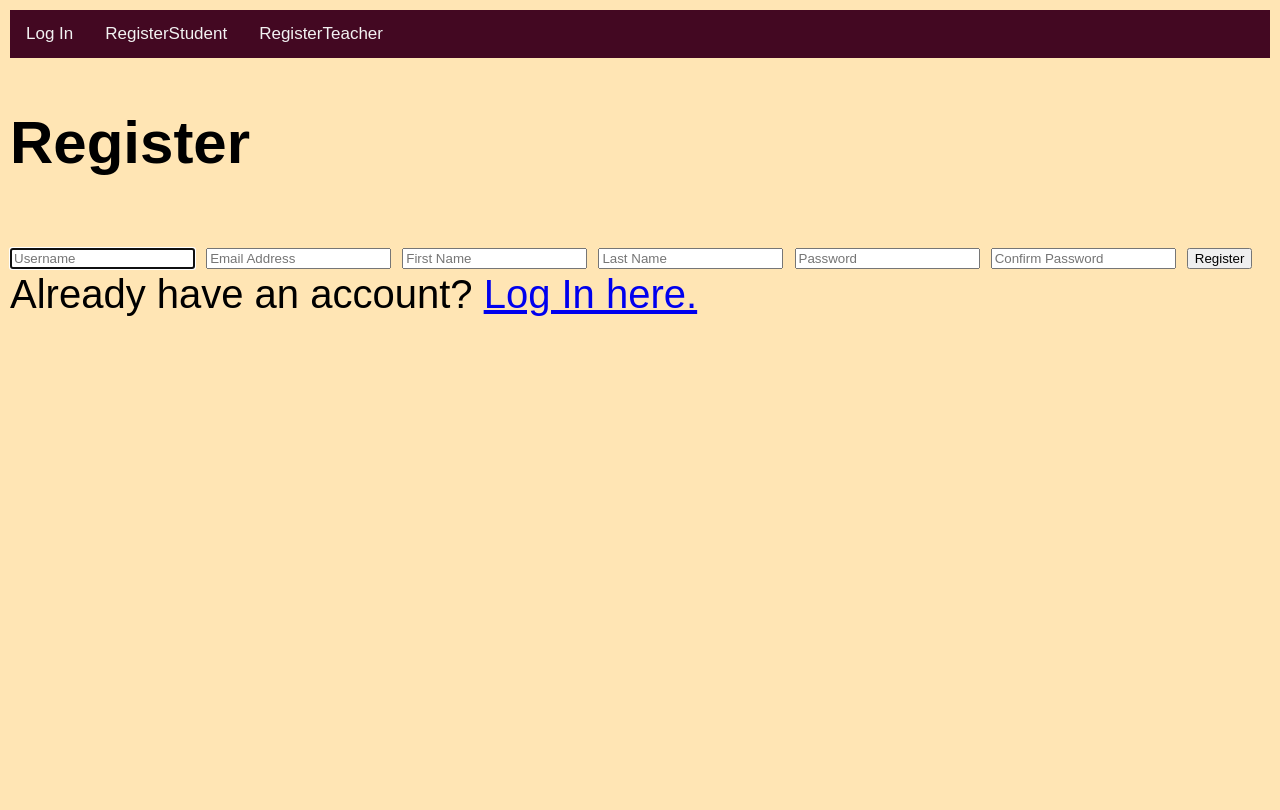
After one commit to kershik/CS50Web-Capstone, a Django app: page /register/1 in a window 1280 px wide. The commit adds this page. Run offline with Django 4.2, Linux system fonts and the light colour scheme; some web fonts are replaced.

Commit message:
first variant of register forms

```diff
--- a/fproject/fproject/settings.py
+++ b/fproject/fproject/settings.py
@@ -83,6 +83,7 @@ DATABASES = {
 
 AUTH_USER_MODEL = "lms.CustomUser"
 
+
 # Password validation
 # https://docs.djangoproject.com/en/4.1/ref/settings/#auth-password-validators
 
--- a/fproject/lms/templates/lms/layout.html
+++ b/fproject/lms/templates/lms/layout.html
@@ -16,6 +16,8 @@
                     <a href="{% url 'logout' %}">Log Out</a>
             {% else %}
                     <a href="{% url 'login' %}">Log In</a>
+                    <a href="{% url 'register' 'STUDENT' %}">RegisterStudent</a>
+                    <a href="{% url 'register' 'TEACHER' %}">RegisterTeacher</a>
             {% endif %}
         </div>
 
--- /dev/null
+++ b/fproject/lms/templates/lms/register.html
@@ -0,0 +1,24 @@
+{% extends "lms/layout.html" %}
+
+{% block body %}
+
+    <h2>Register</h2>
+
+    {% if message %}
+        <div>{{ message }}</div>
+    {% endif %}
+
+    <form action="{% url 'register' type %}" method="post">
+        {% csrf_token %}
+            <input autofocus type="text" name="username" placeholder="Username">
+            <input type="email" name="email" placeholder="Email Address">
+            <input type="text" name="first_name" placeholder="First Name">
+            <input type="text" name="last_name" placeholder="Last Name">
+            <input type="password" name="password" placeholder="Password">
+            <input type="password" name="confirmation" placeholder="Confirm Password">
+            <input type="submit" value="Register">
+    </form>
+
+    Already have an account? <a href="{% url 'login' %}">Log In here.</a>
+
+{% endblock %}
--- a/fproject/lms/urls.py
+++ b/fproject/lms/urls.py
@@ -5,5 +5,6 @@ from . import views
 urlpatterns = [
     path('', views.index, name="index"),
     path("login", views.login_view, name="login"),
-    path("logout", views.logout_view, name="logout")
+    path("logout", views.logout_view, name="logout"),
+    path("register/<str:type>", views.register, name="register")
 ]
--- a/fproject/lms/views.py
+++ b/fproject/lms/views.py
@@ -6,7 +6,8 @@ from django.urls import reverse
 from django.views.decorators.csrf import csrf_exempt
 from django.contrib.auth.decorators import login_required
 
-from .models import CustomUser
+from .models import CustomUser, Student, Teacher
+from .forms import CustomCreationForm
 
 # Create your views here.
 def index(request):
@@ -19,12 +20,19 @@ def login_view(request):
         username = request.POST["username"]
         password = request.POST["password"]
         user = authenticate(request, username=username, password=password)
-        print(user)
 
         # Check if authentication successful
         if user is not None:
             login(request, user)
-            return HttpResponseRedirect(reverse("index"))
+            role = user.role
+            if role == 'ADMIN':
+                return HttpResponse('This is admin')
+            elif role == 'TEACHER':
+                return HttpResponse('This is teacher')
+            elif role == 'STUDENT':
+                return HttpResponse('This is student')
+            else:
+                return HttpResponseRedirect(reverse("login_view"))
         else:
             return render(request, "lms/login.html", {
                 "message": "Invalid username and/or password."
@@ -36,3 +44,38 @@ def login_view(request):
 def logout_view(request):
     logout(request)
     return HttpResponseRedirect(reverse("index"))
+
+def register(request, type):
+    if request.method == "POST":
+        username = request.POST["username"]
+        email = request.POST["email"]
+        first_name = request.POST["first_name"]
+        last_name = request.POST["last_name"]
+
+        # Ensure password matches confirmation
+        password = request.POST["password"]
+        confirmation = request.POST["confirmation"]
+        if password != confirmation:
+            return render(request, "lms/register.html", {
+                "message": "Passwords must match.",
+                "type": type
+            })
+
+        # Attempt to create new user
+        try:
+            if type == "STUDENT":
+                user = Student.objects.create_user(username, email, password,
+                                                   first_name=first_name, last_name=last_name)
+            elif type == "TEACHER":
+                user = Teacher.objects.create_user(username, email, password,
+                                                   first_name=first_name, last_name=last_name)
+        except IntegrityError:
+            return render(request, "lms/register.html", {
+                "message": "Username already taken."
+            })
+        login(request, user)
+        return HttpResponseRedirect(reverse("index"))
+    else:
+        return render(request, "lms/register.html", {
+            'type': type
+        })
```
Also changed, not shown: fproject/lms/admin.py (+22 -12 lines), fproject/lms/forms.py (added, +17 -0 lines), fproject/lms/models.py (+10 -8 lines), fproject/db.sqlite3, fproject/lms/migrations/0001_initial.py.
